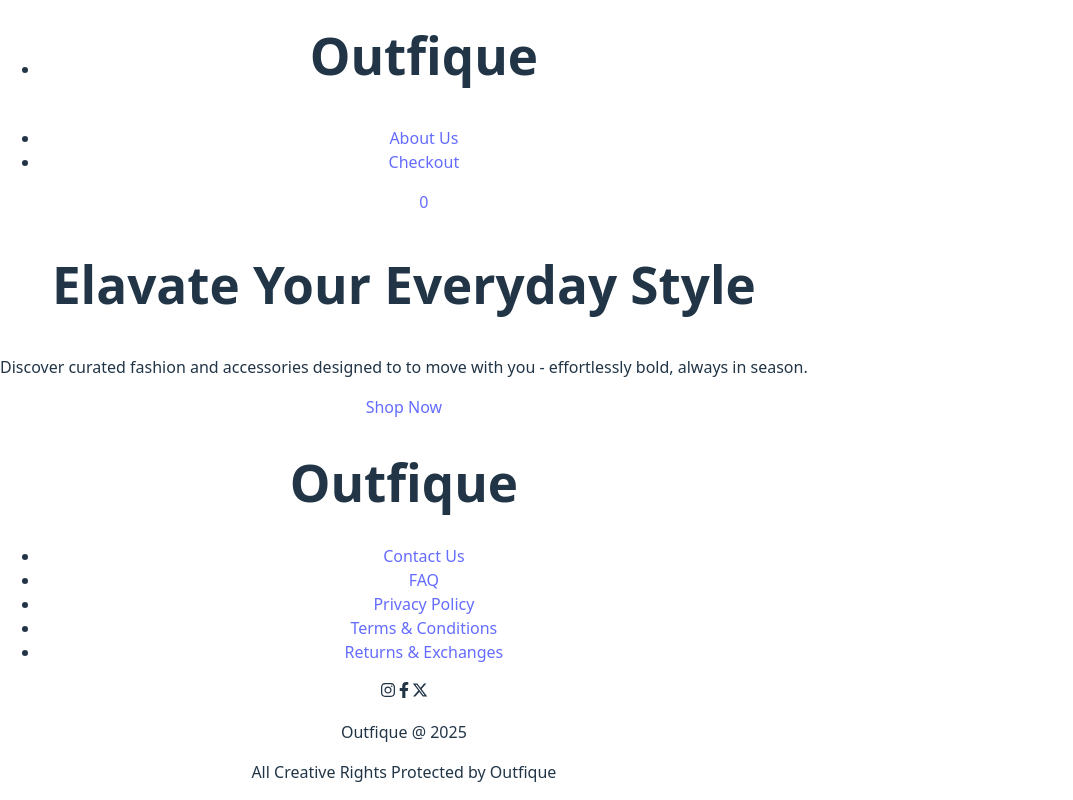
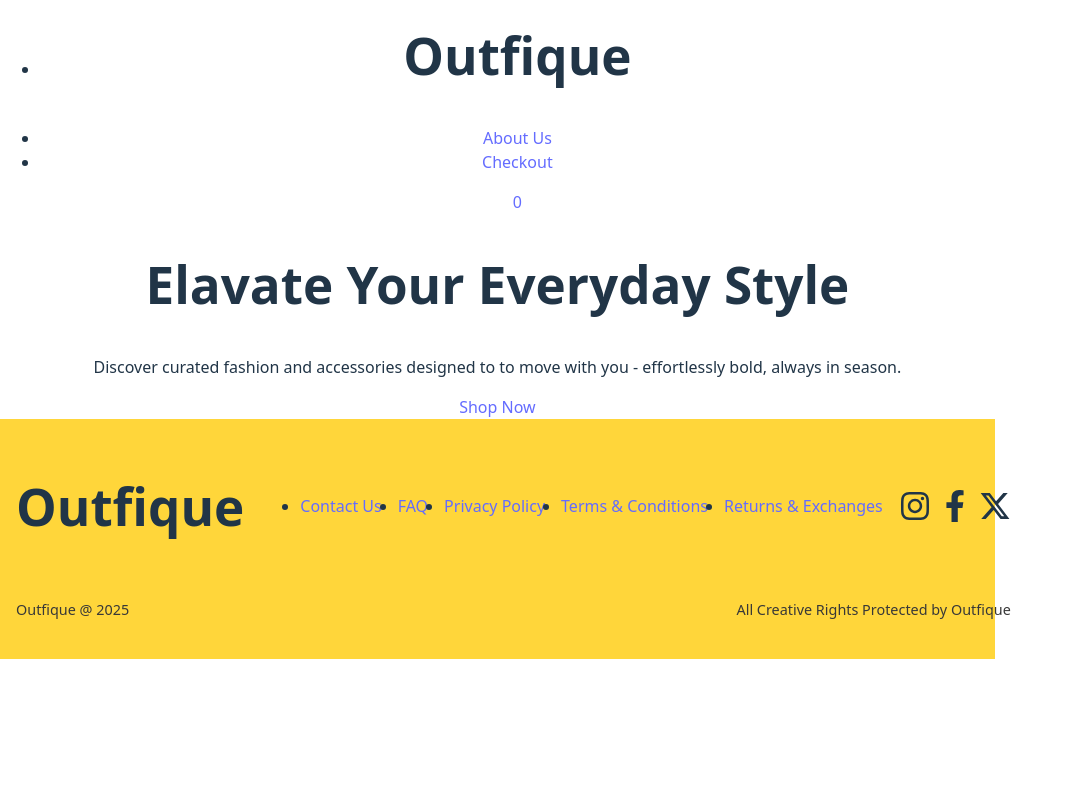
Before and after one commit to StephAdongo/shopping-cart2, a React (Vite) app in the folder shopping-cart2/: page / in a window 1280 px wide. Shown: the part 517-1317 px from the top of the page, without its empty margins (0-1073 px from the left). After the commit the page ends 1176 px from the top, so only its background shows below. Built offline with nearby package versions, Linux system fonts and the light colour scheme.

Commit message:
Add style to the footer component

```diff
--- a/shopping-cart2/src/styles/Footer.module.css
+++ b/shopping-cart2/src/styles/Footer.module.css
@@ -0,0 +1,36 @@
+.footer {
+  width: 100%;
+  background-color: #ffd63a;
+  padding: 1.5rem 0;
+  display: flex;
+  flex-direction: column;
+  align-items: center;
+  gap: 1rem;
+}
+
+
+.footer > div {
+  max-width: 1280px;
+  width: 100%;
+  margin: 0 auto;
+  padding: 0 1rem;
+  display: flex;
+  justify-content: space-between;
+  align-items: center;
+}
+
+.footer > div > ul {
+  display: flex;
+  gap: 1rem;
+}
+
+.icons {
+  font-size: 2rem;
+  display: flex;
+  gap: 0.5rem;
+}
+
+.footer > div > p {
+  font-size: 0.9em;
+  color: #383838;
+}
```
